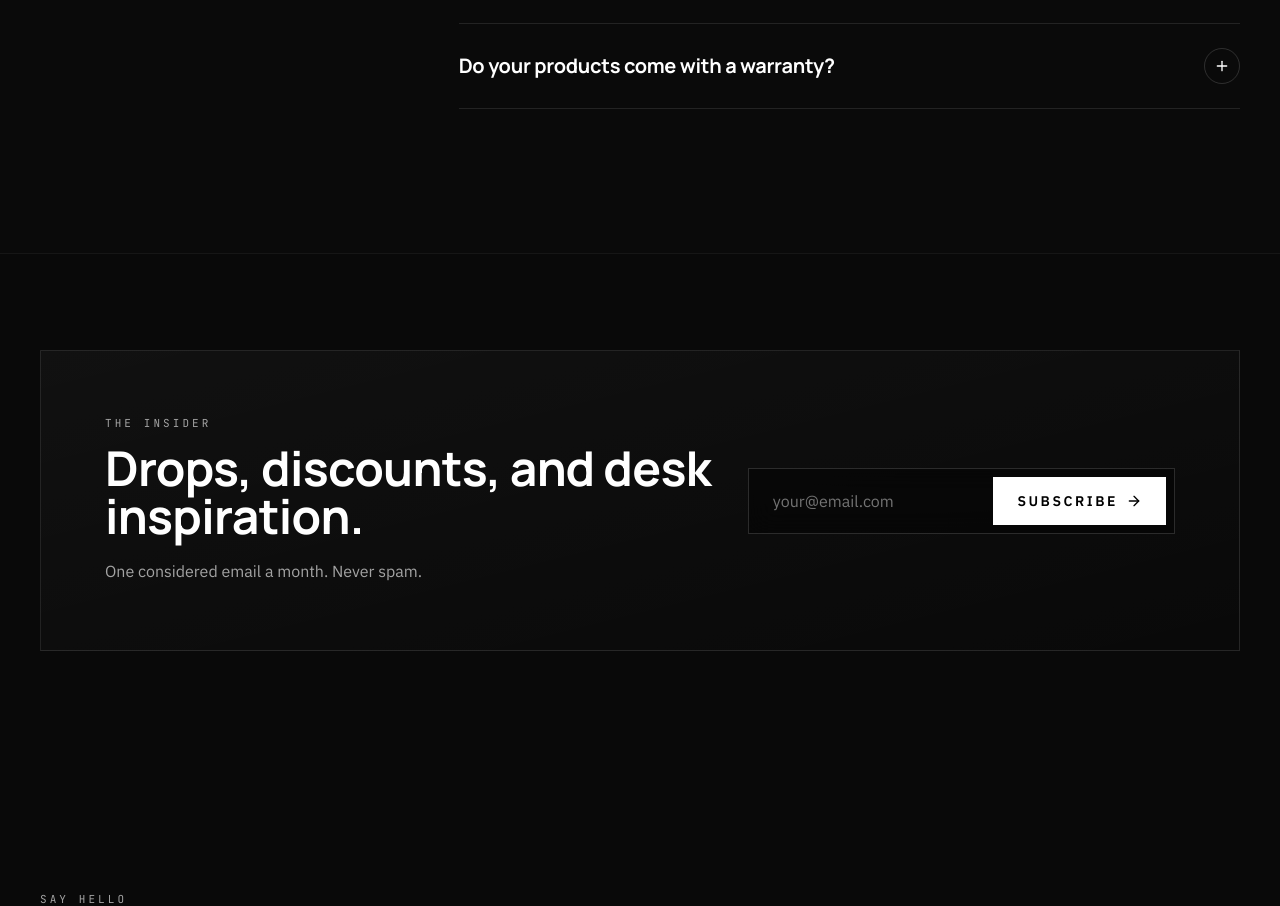
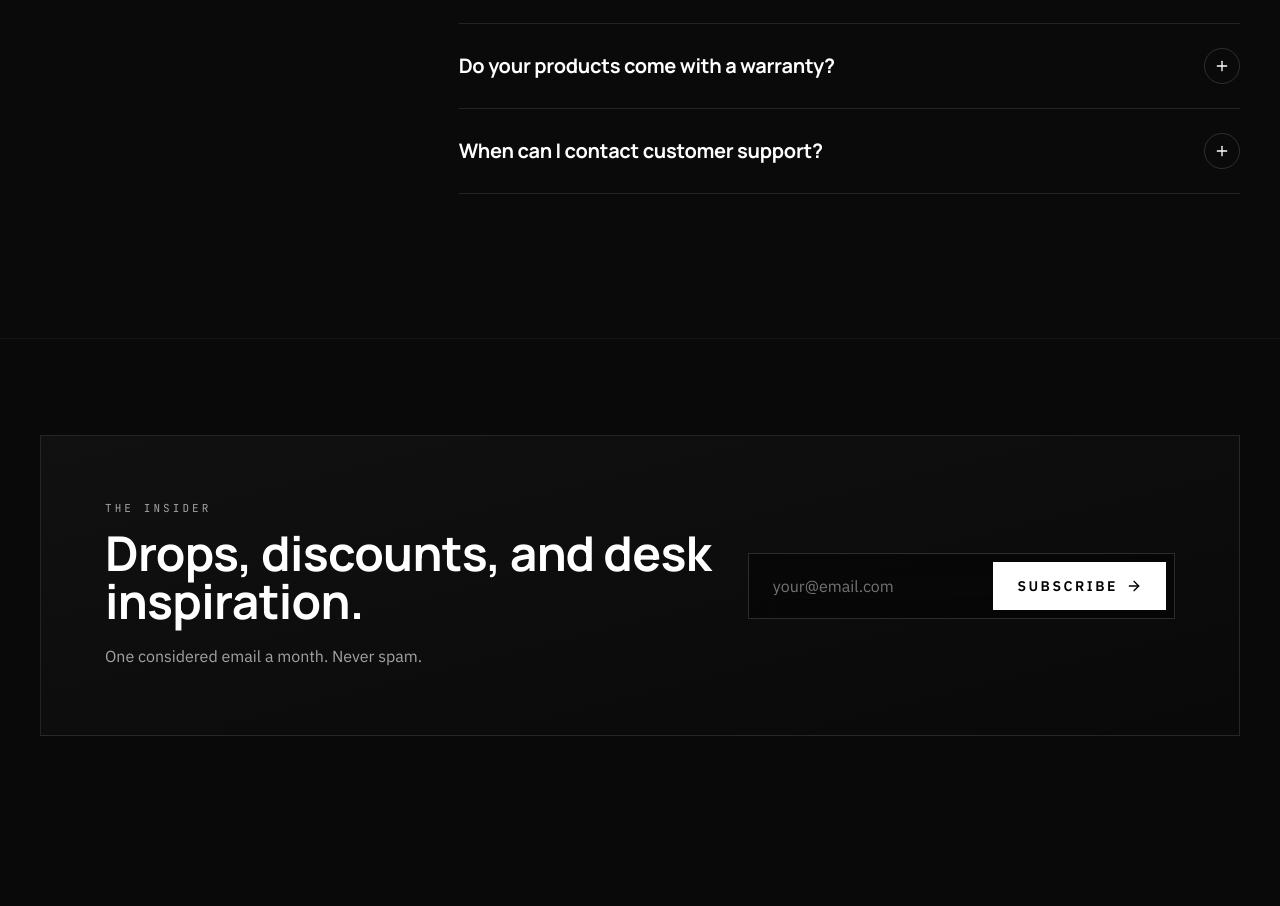
Before and after one commit to alialiyaaser/ursetup-new, a React (Create React App) app in the folder frontend/: page / in a window 1280 px wide. Shown: the part 7155-8061 px from the top of the page. Built offline with nearby package versions, Linux system fonts and the light colour scheme; no server answers.

Commit message:
Update translations.js

```diff
--- a/frontend/src/i18n/translations.js
+++ b/frontend/src/i18n/translations.js
@@ -133,8 +133,11 @@ export const translations = {
         {
           q: "Do your products come with a warranty?",
           a: " Shop with confidence! If you are not satisfied with your product or it doesn't meet your expectations, we guarantee a full refund within 7 days of delivery."
+           },
+          {
+           q: "When can I contact customer support?",
+           a: "Our team is available 24/7 throughout the week! On Fridays, we are available to assist you from 1:30 PM to 6:30 PM"
             },
-
       ],
     },
     newsletter: {
@@ -287,6 +290,7 @@ export const translations = {
         { q: "هل تقدمون طلبات جماعية للشركات؟", a: "نعم — لفرق الرياضات الإلكترونية والمكاتب والهدايا. تواصل معنا للتسعير." },
         { q: "ما هي سياسة الإرجاع؟", a: "سياسه الاستبدال والارجاع تجدونها عبر متجرنا." },
         { q: "هل يوجد ضمان على المنتجات؟", a: " تسوّق وأنت مطمئن! إذا لم يُعجبك المنتج أو لم يطابق توقعاتك, نضمن لك استرجاع كامل مبلغ المنتج خلال 7 أيام من الاستلام." },
+        { q: "متى يمكنني التواصل معكم؟", a: "فريقنا متاح لخدمتكم 24 ساعة طوال أيام الأسبوع! ويوم الجمعة، نكون في خدمتكم من الساعة 1:30 مساءً وحتى 6:30 مساءً." },
       ],
     },
     newsletter: {
```
